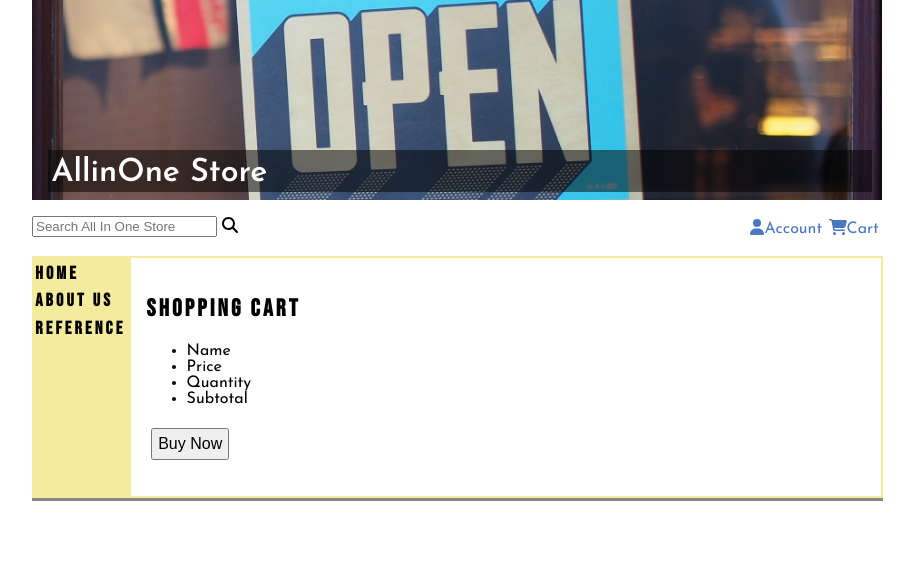
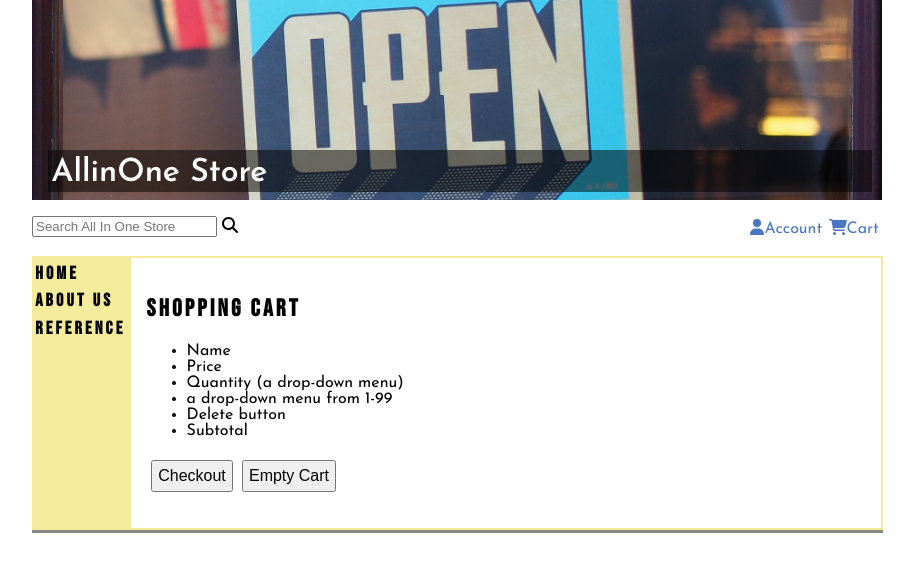
Before and after one commit to allin1store/allin1store.github.io, a React app: page / in a window 1280 px wide. Both pictures are taken after a click on the link "Cart". Shown: the top 572 px of the page, without its empty margins (183-1097 px from the left). Built offline with nearby package versions, Linux system fonts and the light colour scheme.

Commit message:
Update ShoppingCart.js

```diff
--- a/src/ShoppingCart.js
+++ b/src/ShoppingCart.js
@@ -6,8 +6,11 @@ import React from 'react';
 //      b. render a button "Shop Now" -> Home.js
 // 2. display selected items, price, quantity
 //      a. click on product name -> Product.js
-// 3. add or remove items
-// 4. "continue to checkout" button -> Payment.js
+// 3. add or remove items using a drop-down number menu (1-99)
+// 4. a "delete" button next to the item -> confirm before deletion
+// 5. caculate the subtotal
+// 6. "continue to checkout" button -> Payment.js
+// 7. "clear" button to empty the cart
 
 const ShoppingCart = props => {
 
@@ -21,11 +24,14 @@ const ShoppingCart = props => {
                     <ul>
                         <li id="productName" onClick={()=>props.handleChosenPage('productPage')}>Name</li>
                         <li id="productPrice">Price</li>
-                        <li id="productQuantity">Quantity</li>
+                        <li id="productQuantity">Quantity (a drop-down menu)</li>
+                        <li id="changeQuantity">a drop-down menu from 1-99</li>
+                        <li id="deleteItem">Delete button</li>
                         <li id="subtotal">Subtotal</li>
                     </ul>
 
-                    <button className="btn" onClick={()=>props.handleChosenPage('paymentPage')}>Buy Now</button>
+                    <button className="btn" onClick={()=>props.handleChosenPage('paymentPage')}>Checkout</button>
+                    <button className="btn" onClick={()=>handleClearCart()}>Empty Cart</button>
 
                 </div>
             </section>
```
